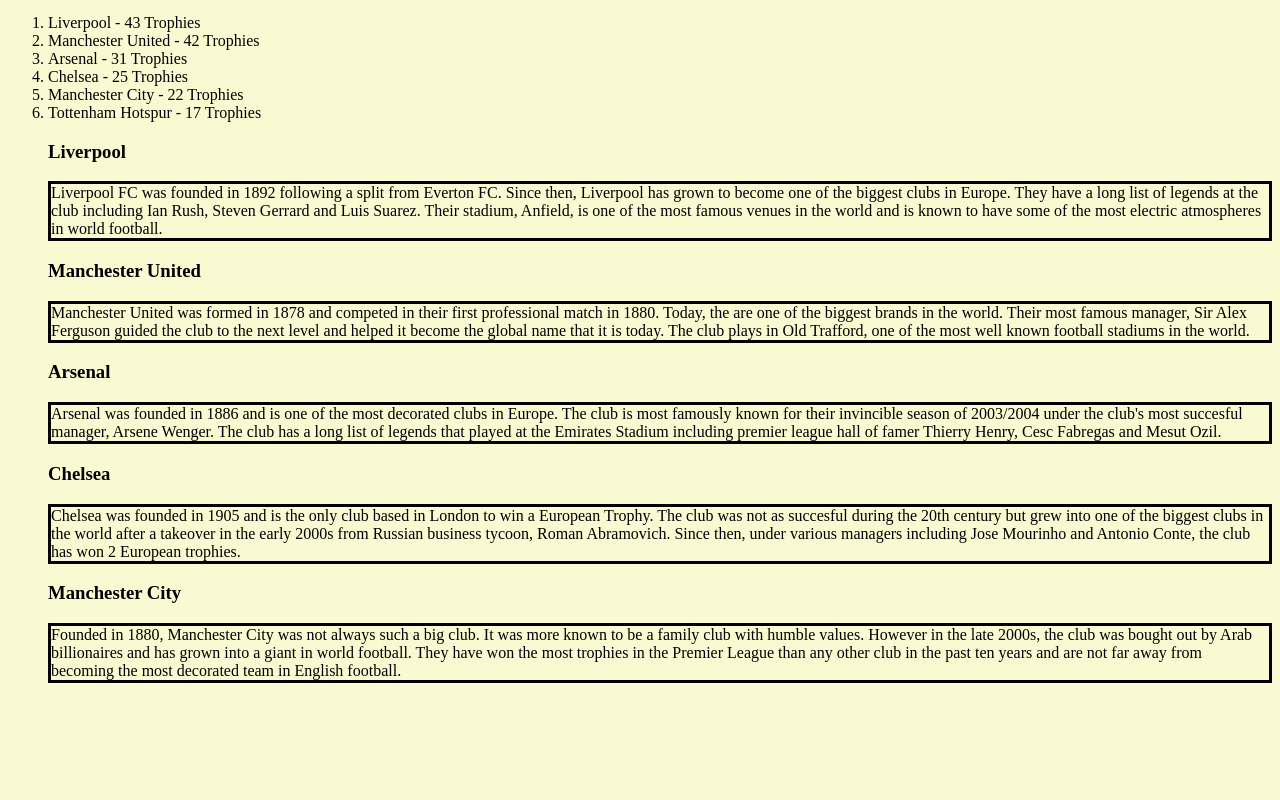
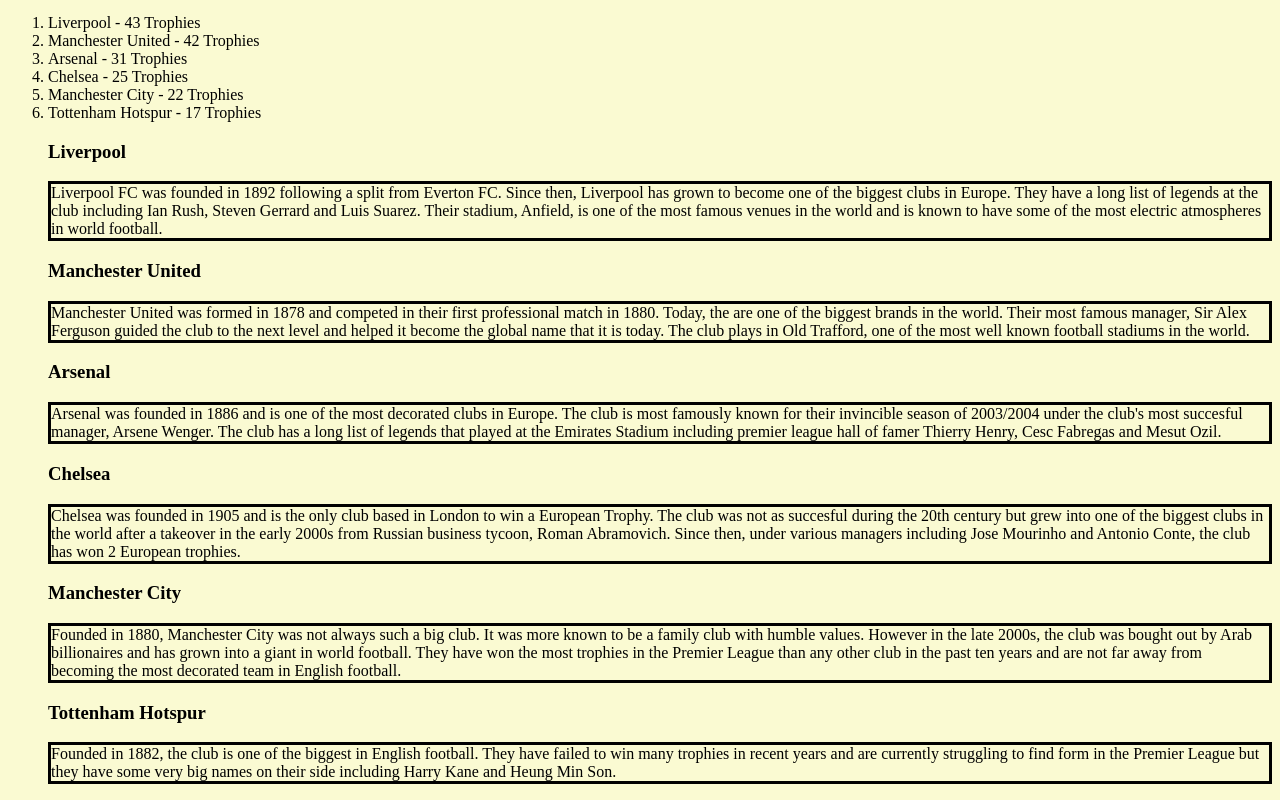
Before and after one commit to MohammadAbuLughod/Website-Project, a plain HTML site: page WebsiteProject.html in a window 1280 px wide. Shown: the part 323-1123 px from the top of the page. Before the commit the page ends 1022 px from the top, so only its background shows below. Drawn offline with Linux system fonts and the light colour scheme.

Commit message:
Update WebsiteProject.html

```diff
--- a/WebsiteProject.html
+++ b/WebsiteProject.html
@@ -76,3 +76,13 @@ p.solid {border-style: solid;}
 <h3> Manchester City </h3>
 <p class="solid">Founded in 1880, Manchester City was not always such a big club. It was more known to be a family club with humble values. However in the late 2000s, the club was bought out by Arab billionaires and has grown into a giant in world football. They have won the most trophies in the Premier League than any other club in the past ten years and are not far away from becoming the most decorated team in English football.</p>
 </body>
+<head>
+<style>
+p.solid {border-style: solid;}
+</style>
+</head>
+
+<body>
+<h3> Tottenham Hotspur </h3>
+<p class="solid">Founded in 1882, the club is one of the biggest in English football. They have failed to win many trophies in recent years and are currently struggling to find form in the Premier League but they have some very big names on their side including Harry Kane and Heung Min Son.</p>
+</body>
```
